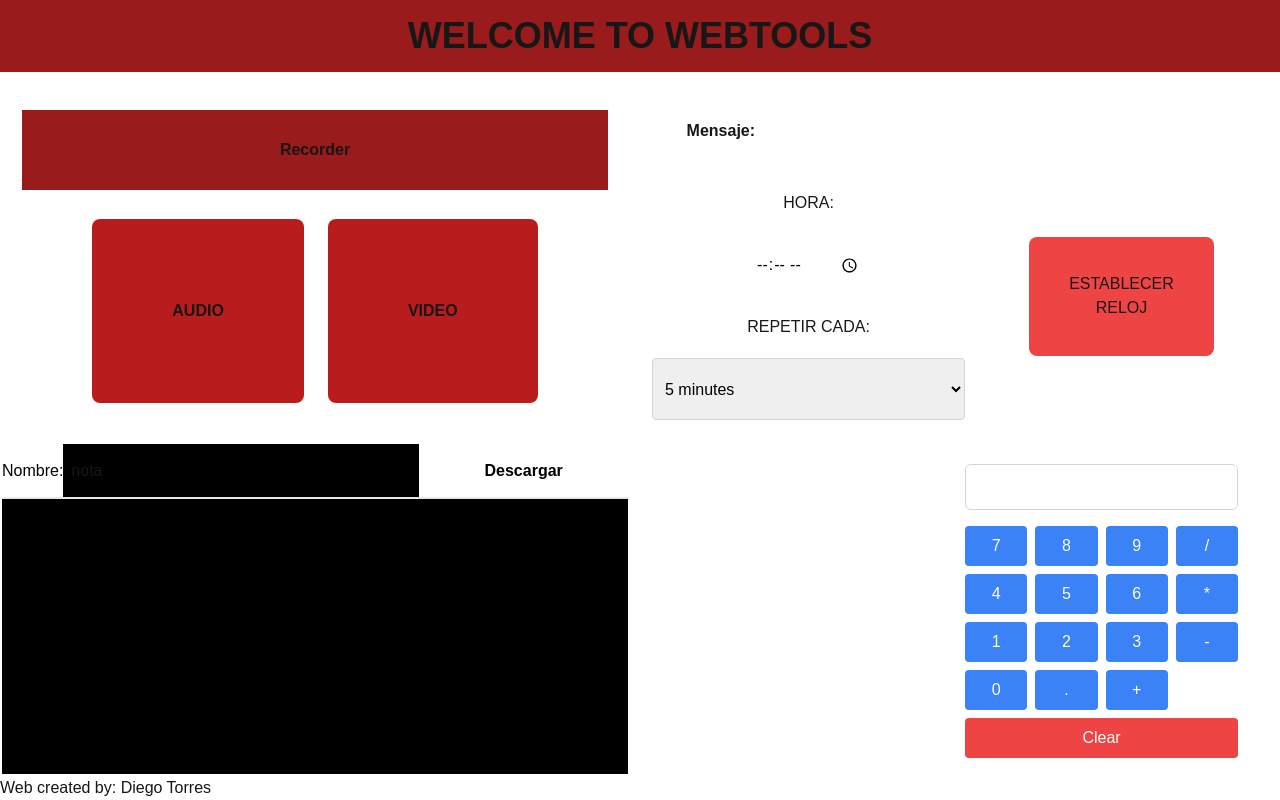
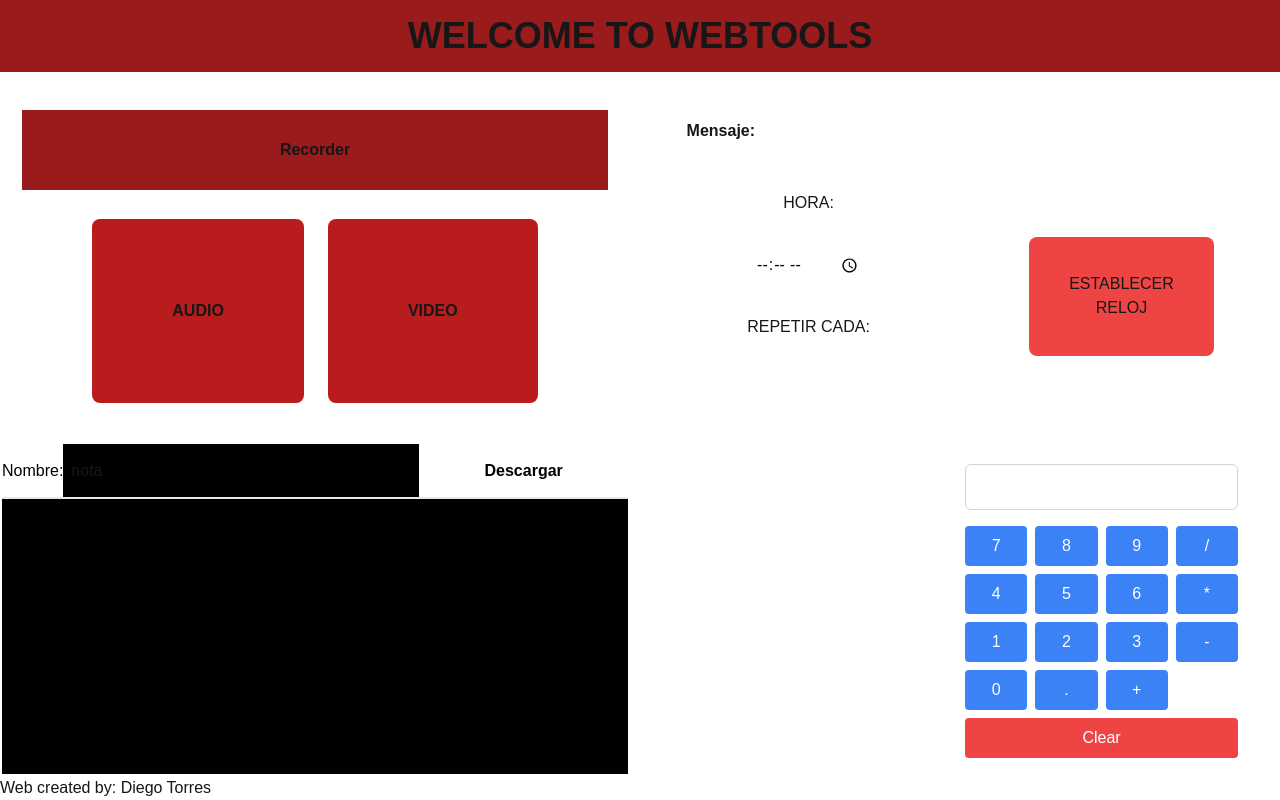
Before and after one commit to DiegoPower48/webtools, a Next.js app: page / in a window 1280 px wide. Built offline with nearby package versions, Linux system fonts and the light colour scheme.

Commit message:
adding timezone, reminder deleted

```diff
--- a/components/temporizador.jsx
+++ b/components/temporizador.jsx
@@ -1,7 +1,6 @@
 "use client";
 import axios from "axios";
-import { useState } from "react";
-import { set, useForm } from "react-hook-form";
+import { useForm } from "react-hook-form";
 
 function urlBase64ToUint8Array(base64String) {
   const padding = "=".repeat((4 - (base64String.length % 4)) % 4);
@@ -14,13 +13,13 @@ function urlBase64ToUint8Array(base64String) {
   return outputArray;
 }
 
-const enviarSuscripcion = async (subscription, message, time, reminder) => {
+const enviarSuscripcion = async (subscription, message, time) => {
   try {
     const payload = {
       subscription,
       message: message,
       time: time,
-      reminder: reminder,
+      timeZone: Intl.DateTimeFormat().resolvedOptions().timeZone,
     };
 
     const response = await axios.post(
@@ -54,12 +53,7 @@ export default function Temporizador() {
               ),
             })
             .then((subscription) => {
-              enviarSuscripcion(
-                subscription,
-                data.message,
-                data.time,
-                data.reminder
-              );
+              enviarSuscripcion(subscription, data.message, data.time);
             })
             .catch((error) => {
               console.error("Error al suscribirse:", error);
@@ -103,15 +97,6 @@ export default function Temporizador() {
           <div className="w-full  flex justify-center items-center">
             REPETIR CADA:
           </div>
-
-          <select
-            className="p-2 border border-gray-300 rounded w-full text-black"
-            {...register("reminder")}
-          >
-            <option value={5}>5 minutes</option>
-            <option value={10}>10 minutes</option>
-            <option value={15}>15 minutes</option>
-          </select>
         </div>
         <button
           className="m-16 flex items-center justify-center  p-4 bg-red-500 rounded-lg hover:scale-105"
```
